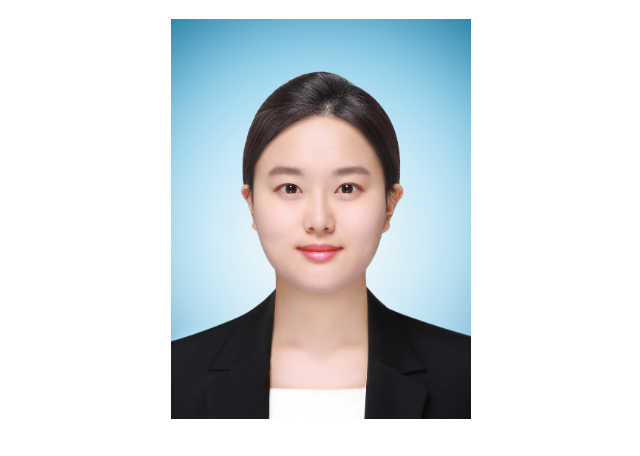
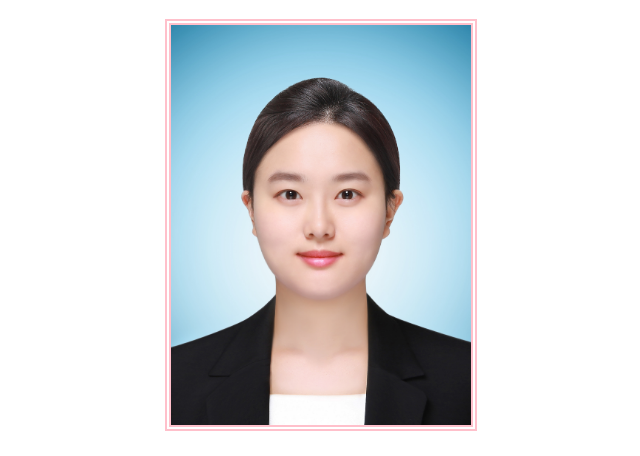
Before and after one commit to CounselorJJ/counselorJJ, a plain HTML site: page index.html in a window 1280 px wide. Shown: the part 80-536 px from the top of the page, without its empty margins (319-959 px from the left). Drawn offline with Linux system fonts and the light colour scheme.

Commit message:
Update 연습용.css

```diff
--- a/연습용.css
+++ b/연습용.css
@@ -26,3 +26,11 @@ footer{
   margin-left:auto;
   margin-right:auto;
 }
+
+.image{
+  margin-left:auto;
+  margin-right:auto;
+  width:300px;
+  height:400px;
+  border:6px double pink
+}
```
